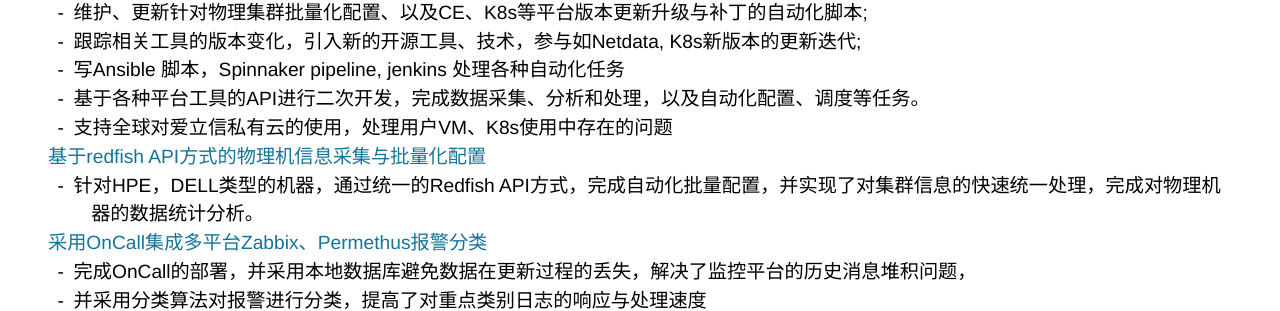
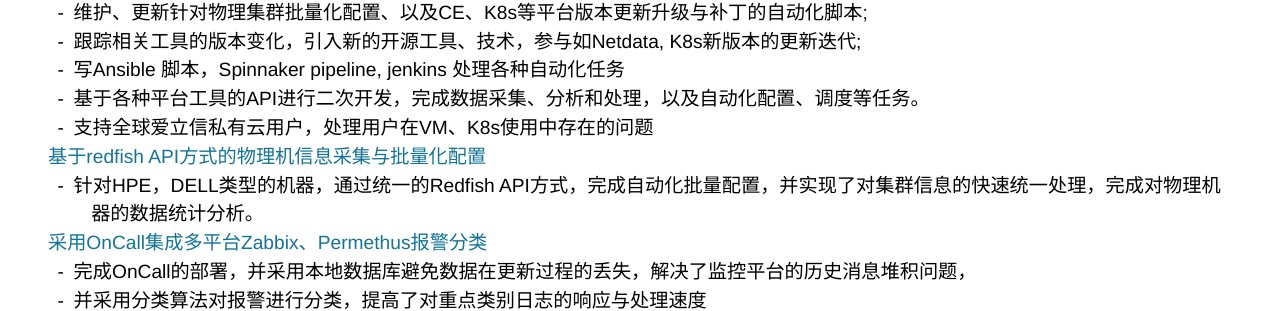
Before and after one commit to ShizhongGan/cv, a Jekyll site: the page built from index.md, in a window 1280 px wide. Shown: the part 343-654 px from the top of the page. Built offline with Jekyll 4.4.1, drawn with Linux system fonts in a browser that asks for light colours; nearby versions of some CDN libraries.

Commit message:
txt modify

```diff
--- a/index.md
+++ b/index.md
@@ -36,7 +36,7 @@ _运维开发工程师_<br>
 - 跟踪相关工具的版本变化，引入新的开源工具、技术，参与如Netdata, K8s新版本的更新迭代;
 - 写Ansible 脚本，Spinnaker pipeline, jenkins 处理各种自动化任务
 - 基于各种平台工具的API进行二次开发，完成数据采集、分析和处理，以及自动化配置、调度等任务。
-- 支持全球对爱立信私有云的使用，处理用户VM、K8s使用中存在的问题
+- 支持全球爱立信私有云用户，处理用户在VM、K8s使用中存在的问题
 
 #### [基于redfish API方式的物理机信息采集与批量化配置]()
 - 针对HPE，DELL类型的机器，通过统一的Redfish API方式，完成自动化批量配置，并实现了对集群信息的快速统一处理，完成对物理机器的数据统计分析。
```
